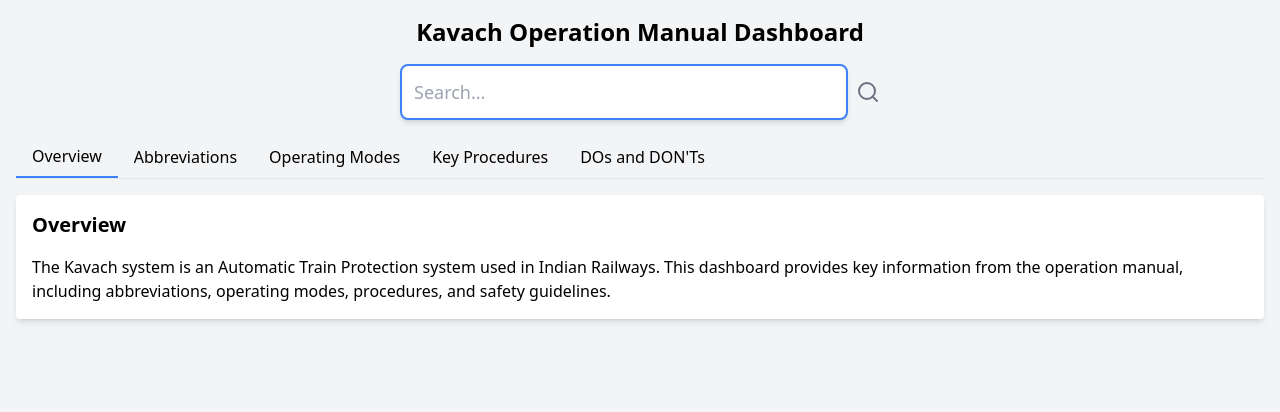
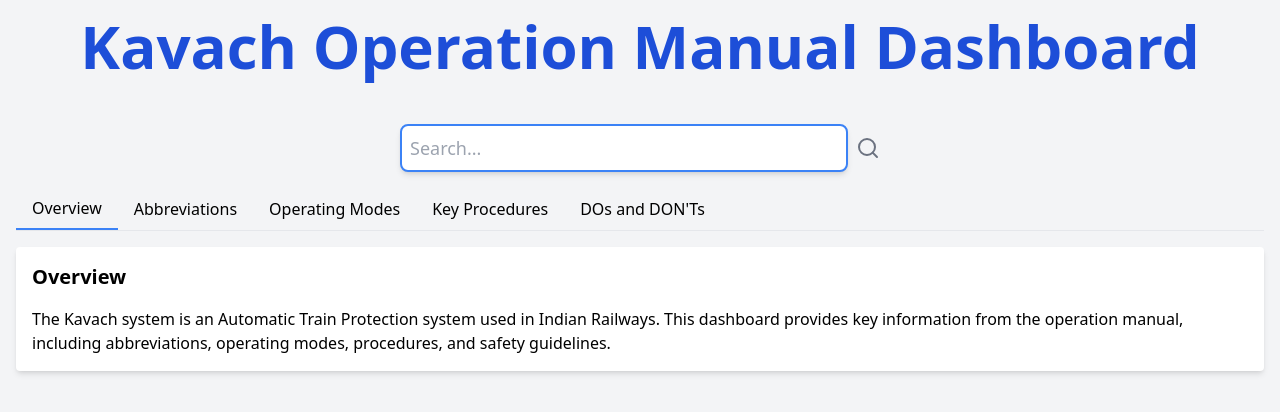
Before and after one commit to coekavach/kavach4lp, a website: page index.html in a window 1280 px wide. Drawn offline with nearby package versions, Linux system fonts and the light colour scheme.

Commit message:
Update index.html

```diff
--- a/index.html
+++ b/index.html
@@ -17,9 +17,9 @@
 </head>
 <body class="bg-gray-100">
     <div class="container mx-auto p-4">
-        <h1 class="text-2xl font-bold mb-4 text-center mx-auto">Kavach Operation Manual Dashboard</h1>
+        <h1 class="text-6xl font-bold mb-12 text-center mx-auto text-blue-700">Kavach Operation Manual Dashboard</h1>
         <div class="mb-4 flex justify-center items-center">
-            <input type="text" id="searchInput" placeholder="Search..." class="border-2 border-blue-500 rounded-lg p-3 text-lg shadow-md focus:outline-none focus:ring-2 focus:ring-blue-500 focus:border-transparent w-full max-w-md">
+            <input type="text" id="searchInput" placeholder="Search..." class="border-2 border-blue-500 rounded-lg p-2 text-lg shadow-md focus:outline-none focus:ring-2 focus:ring-blue-500 focus:border-transparent w-full max-w-md">
             <i data-lucide="search" class="text-gray-500 ml-2 text-lg"></i>
         </div>
         <div id="searchResults" class="bg-white shadow-md rounded p-4 hidden">
```
